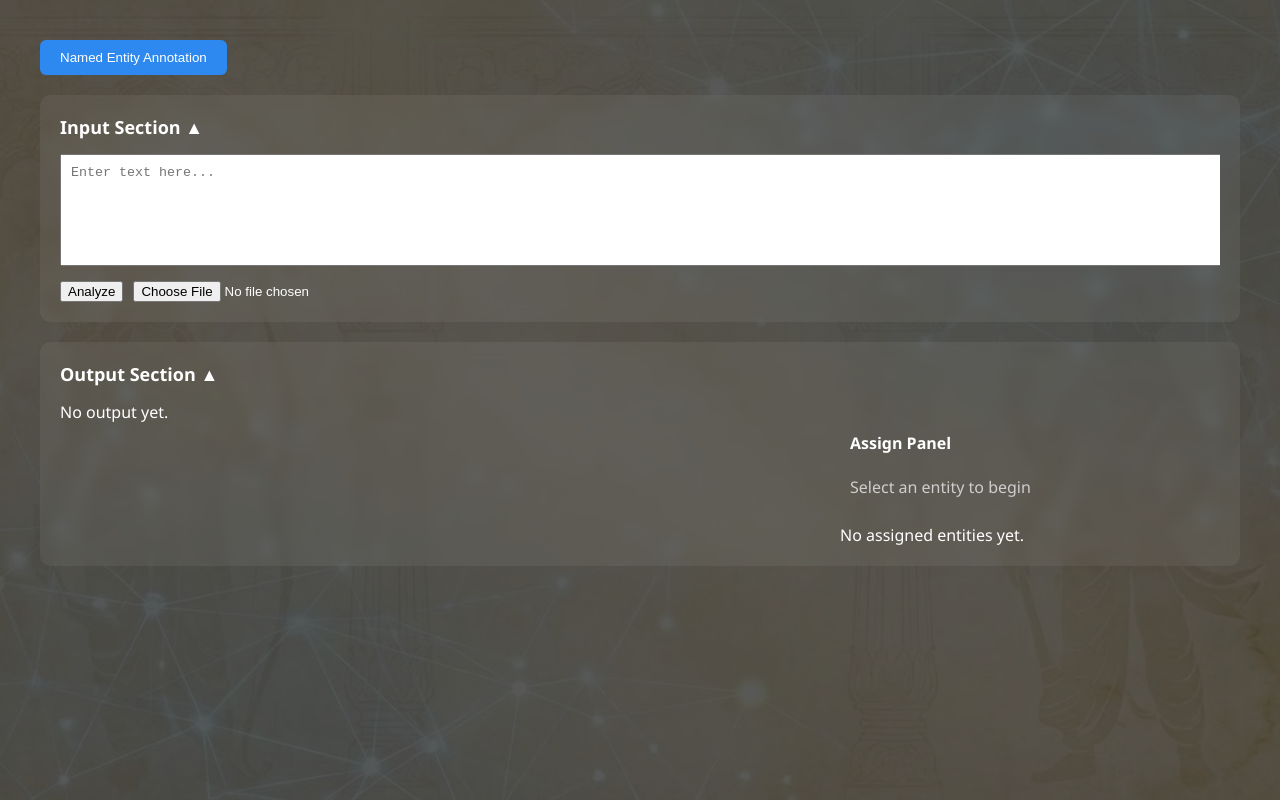
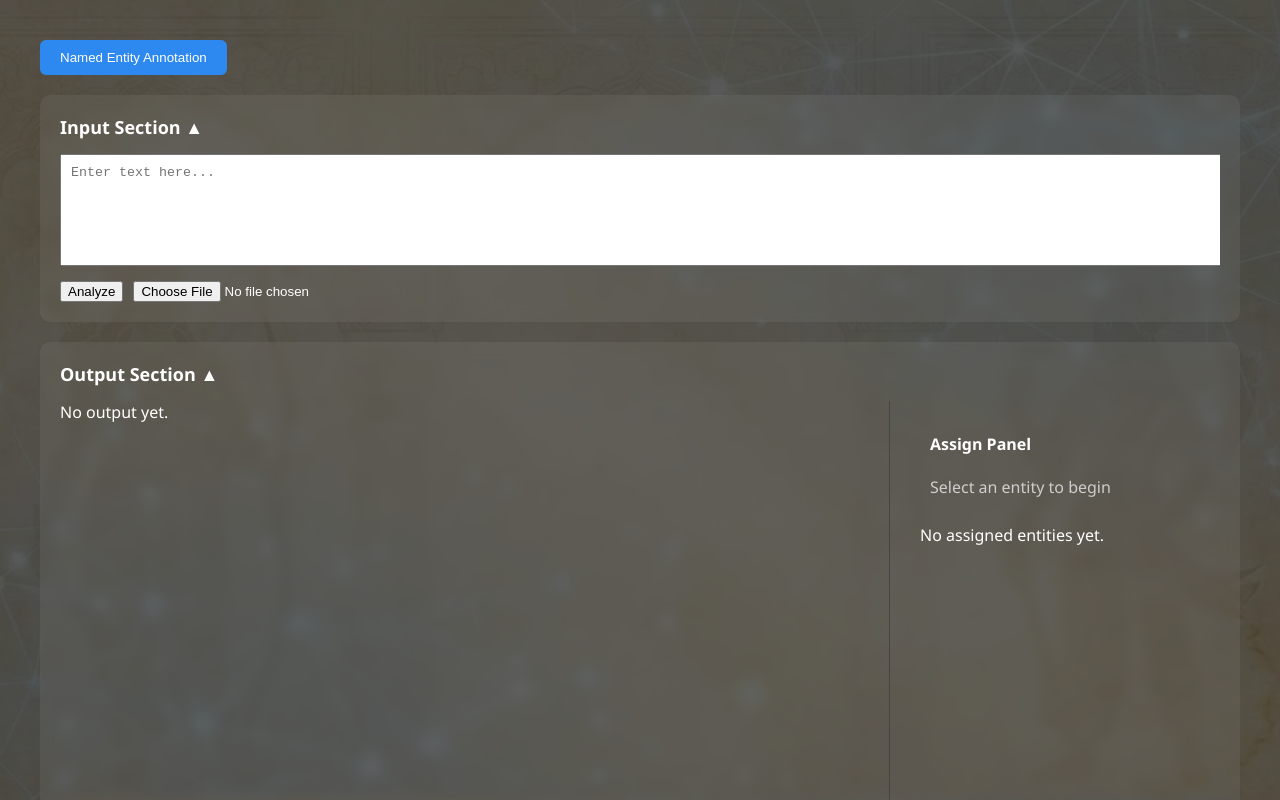
Before and after one commit to soumajit03/NER_interfaceUI, a React (Vite) app in the folder frontend/: page / in a window 1280 px wide. Shown: the top 800 px of the page. Built offline with nearby package versions, Linux system fonts and the light colour scheme.

Commit message:
fixed some small bugs 1

```diff
--- a/frontend/src/components/input/InputSection.tsx
+++ b/frontend/src/components/input/InputSection.tsx
@@ -1,13 +1,13 @@
-import { useState } from "react"
 import { predictText } from "../../services/api"
 import type { PredictionResponse } from "../../types"
 
 interface Props {
+  text: string
+  setText: (text: string) => void
   setOutput: (data: PredictionResponse) => void
 }
 
-export default function InputSection({ setOutput }: Props) {
-  const [text, setText] = useState<string>("")
+export default function InputSection({ text, setText, setOutput }: Props) {
 
   const handleSubmit = async () => {
     if (!text.trim()) return
--- a/frontend/src/components/output/ExportButton.tsx
+++ b/frontend/src/components/output/ExportButton.tsx
@@ -50,14 +50,15 @@ export default function ExportButton({ spans, tokens, text }: Props) {
     <button
       onClick={handleExport}
       style={{
-        marginTop: "15px",
-        padding: "10px",
-        background: "#2d89ef",
-        color: "white",
-        border: "none",
-        borderRadius: "6px",
-        cursor: "pointer"
-      }}
+  padding: "10px 16px",
+  background: "#2d89ef",
+  color: "white",
+  border: "none",
+  borderRadius: "6px",
+  cursor: "pointer",
+  fontWeight: "bold",
+  width: "fit-content",
+}}
     >
       Export JSON
     </button>
--- a/frontend/src/components/output/OutputSection.tsx
+++ b/frontend/src/components/output/OutputSection.tsx
@@ -32,10 +32,19 @@ export default function OutputSection({
       : null
 
   return (
-    <div style={{ flex: 2 }}>
+    <div style={{ flex: 2, maxHeight: "100%"}}>
       <h3>NER Output</h3>
 
-      <div style={{ lineHeight: "2.5", fontSize: "16px" }}>
+      <div
+  style={{
+    lineHeight: "2.2",
+    fontSize: "15px",
+    wordSpacing: "2px",
+    whiteSpace: "pre-wrap",
+    wordBreak: "break-word",
+    scrollBehavior: "smooth",
+  }}
+>
         {tokens.map((token, index) => {
           // ✅ O tokens (normal text)
           if (token.bio_label === "O") {
@@ -70,19 +79,20 @@ export default function OutputSection({
               onClick={() => setSelectedIndex(spanIndex)}
               style={{
   marginRight: "6px",
+  marginBottom: "6px",
   backgroundColor: getColor(span.bio_label),
-                padding: "4px 10px",
+  padding: "3px 8px",
   borderRadius: "6px",
   cursor: "pointer",
+  display: "inline-flex",
+  alignItems: "center",
 
-                // 🔥 Multi-highlight + main highlight
   border: isSameWord ? "2px solid white" : "none",
   boxShadow: isExactSelected
     ? "0 0 8px rgba(255,255,255,0.8)"
     : "none",
 
   transform: isExactSelected ? "scale(1.05)" : "scale(1)",
-
   transition: "all 0.2s ease",
 }}
             >
--- a/frontend/src/pages/NamedEntityPage.tsx
+++ b/frontend/src/pages/NamedEntityPage.tsx
@@ -11,6 +11,7 @@ export default function NamedEntityPage() {
   const [output, setOutput] = useState<PredictionResponse | null>(null)
   const [spans, setSpans] = useState<EntitySpan[]>([])
   const [selectedIndex, setSelectedIndex] = useState<number | null>(null)
+  const [inputText, setInputText] = useState<string>("")
 
   const mergeTokensToSpans = (tokens: Token[], fullText: string): EntitySpan[] => {
   const merged: EntitySpan[] = []
@@ -58,38 +59,80 @@ export default function NamedEntityPage() {
   return (
     <>
       <CollapsibleSection title="Input Section">
-        <InputSection setOutput={handlePrediction} />
+        <InputSection
+  text={inputText}
+  setText={setInputText}
+  setOutput={handlePrediction}
+/>
       </CollapsibleSection>
 
       <CollapsibleSection title="Output Section">
-  <div style={{ display: "flex", gap: "20px", alignItems: "flex-start" }}>
+  <div
+    style={{
+      display: "flex",
+      gap: "20px",
+      minHeight: "70vh",
+    }}
+  >
 
-    {/* LEFT: OUTPUT */}
-    <div style={{ flex: 2 }}>
+    {/* 🔹 LEFT — OUTPUT (Scrollable) */}
+   <div
+  style={{
+    flex: 3,
+    display: "flex",
+    flexDirection: "column",
+    maxHeight: "80vh",
+  }}
+>
+  {/* 🔹 SCROLLABLE OUTPUT ONLY */}
+  <div
+    style={{
+      flex: 1,
+      overflowY: "auto",
+      paddingRight: "10px",
+      borderRight: "1px solid #444",
+    }}
+  >
     <OutputSection
       data={output}
       spans={spans}
       selectedIndex={selectedIndex}
       setSelectedIndex={setSelectedIndex}
     />
+  </div>
+
+  {/* 🔹 FIXED BUTTON BELOW */}
   {output && (
+    <div style={{ marginTop: "10px" }}>
       <ExportButton
         spans={spans}
         tokens={output.tokens}
         text={output.text}
       />
+    </div>
   )}
 </div>
 
-    {/* RIGHT: PANEL */}
-    <div style={{ flex: 1, maxHeight: "70vh", overflowY: "auto" }}>
+    {/* 🔹 RIGHT — FIXED SIDEBAR */}
+    <div
+      style={{
+        flex: 1,
+        minWidth: "300px",
+        maxWidth: "350px",
+        overflowY: "auto",
+        paddingLeft: "10px",
+      }}
+    >
       <AssignPanel
         spans={spans}
         selectedIndex={selectedIndex}
         setSpans={setSpans}
       />
 
-      <AssignedEntitiesPanel spans={spans} setSpans={setSpans} />
+      <AssignedEntitiesPanel
+        spans={spans}
+        setSpans={setSpans}
+      />
     </div>
 
   </div>
```
Also changed, not shown: 1 other file (tests, documents, lock files or other folders). Lines whose indentation alone changed are shown as unchanged.
